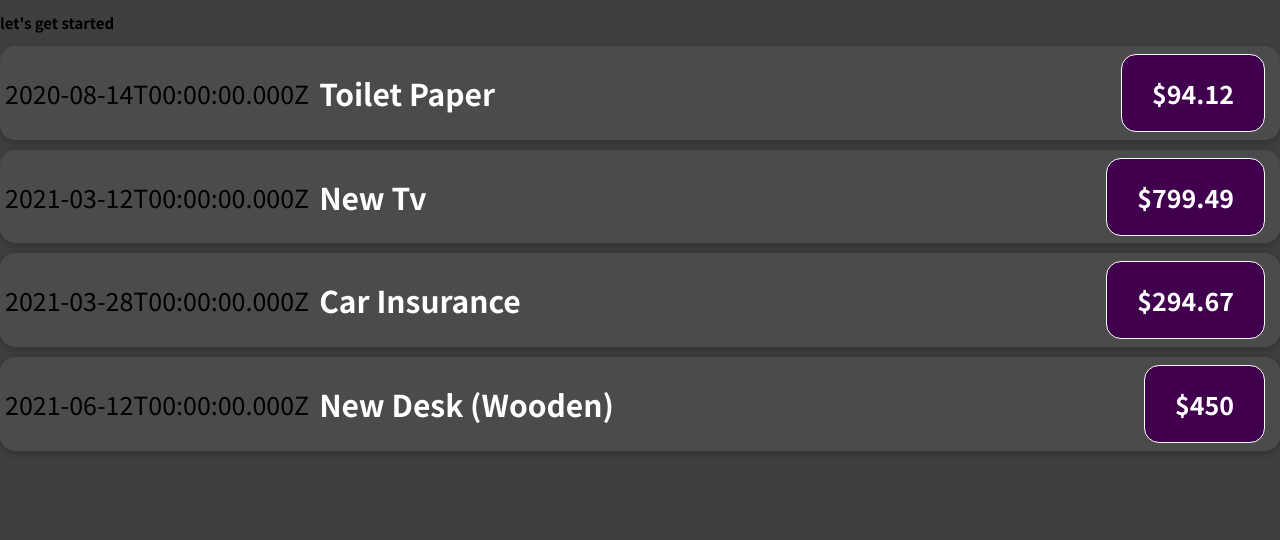
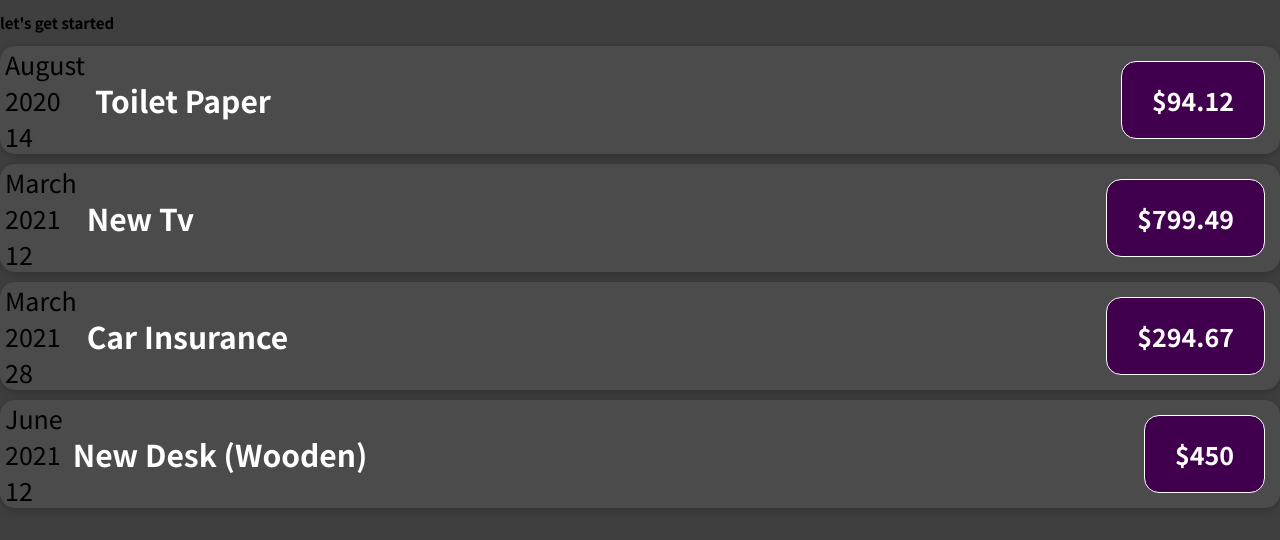
Before and after one commit to StrongMind0/React.-Expenses-App, a JavaScript app: page / in a window 1280 px wide. Shown: the top 540 px of the page. Built offline with nearby package versions, Linux system fonts and the light colour scheme.

Commit message:
adjusting the date

```diff
--- a/src/components/ExpenseItem.js
+++ b/src/components/ExpenseItem.js
@@ -1,9 +1,17 @@
 import './ExpenseItem.css'
 
 function ExpenseItem(props) {
+    const month = props.date.toLocaleString('en-us', { month: 'long' });
+    const year = props.date.getFullYear();
+    const day = props.date.toLocaleString('en-us', {day: '2-digit'})
+
     return (
         <div className='expense-item'>
-            <div>{props.date.toISOString()}</div>
+            <div>
+                <div>{month}</div>
+                <div>{year}</div>
+                <div>{day}</div>
+            </div>
             <div className='expense-item__details'>
                 <h2> {props.title} </h2>
                 <div className='expense-item__price'> ${props.amount} </div>
```
